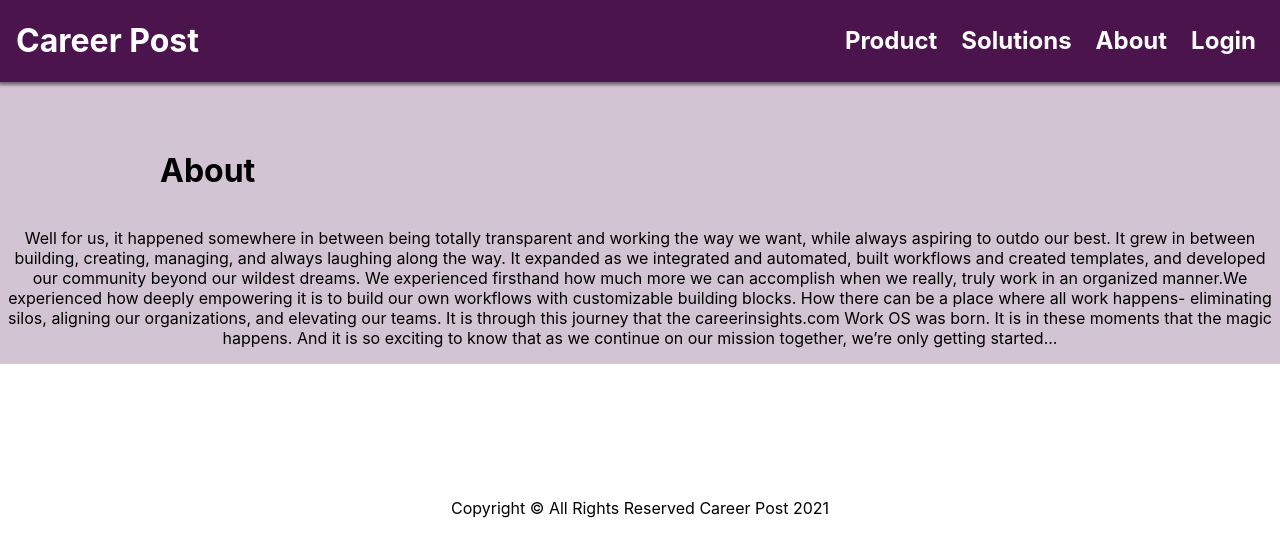
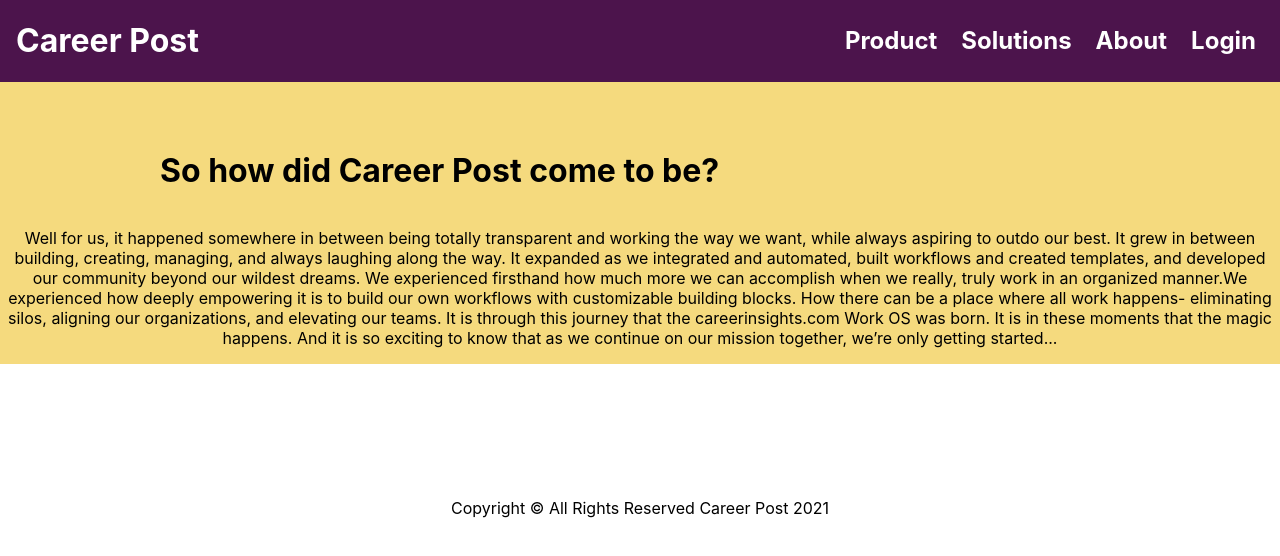
Before and after one commit to alba-molina-nyc/career-insights-official, a React (Create React App) app: page /about in a window 1280 px wide. Shown: the top 556 px of the page. Built offline with nearby package versions, Linux system fonts and the light colour scheme; no server answers.

Commit message:
wip: added some styling

```diff
--- a/src/pages/About.js
+++ b/src/pages/About.js
@@ -7,7 +7,7 @@ const About = (props) => {
         <title>About Us</title>
         </Helmet>
         <StyledMain>
-            <h1>About</h1>
+            <h1>So how did Career Post come to be?</h1>
 <p>Well for us, it happened somewhere in between being totally transparent and working the way we want, while always aspiring to outdo our best. It grew in between building, creating, managing, and always laughing along the way. It expanded as we integrated and automated, built workflows and created templates, and developed our community beyond our wildest dreams. We experienced firsthand how much more we can accomplish when we really, truly work in an organized manner.We experienced how deeply empowering it is to build our own workflows with customizable building blocks. How there can be a place where all work happens- eliminating silos, aligning our organizations, and elevating our teams. It is through this journey that the careerinsights.com Work OS was born. It is in these moments that the magic happens. And it is so exciting to know that as we continue on our mission together, we’re only getting started...</p>
         </StyledMain>
         </>
--- a/src/pages/Home.js
+++ b/src/pages/Home.js
@@ -1,17 +1,22 @@
 import { Helmet } from 'react-helmet';
 import { StyledMain } from '../styles';
+
 const Home = (props) => {
     return (
         <>
         <Helmet>
-            <title>Career Insights</title>
+            <title>Career Post</title>
 
         </Helmet>
         <StyledMain>
-            <h1>Home</h1>
-            <h3>This board helps you to keep track of internship and job applications, ensuring you never miss an opportunity! </h3>
+
+            <h1>Manage everything career based in one place </h1>
+            <h3>This board helps you to keep track of internship and job applications, ensuring you never miss an opportunity! <img src='https://i.imgur.com/O20TmdQ.png'
+           width='50%'/> </h3>
             <p> Full CRM and sourcing capabilities to find and connect with the high-quality companies you seek. You can: Discover more companies with direct sourcing. Nurture your applicants through all social channels. Build beautiful career sites optimized for mobile. Incorporate our one-click apply process
             </p>
+            <img src='https://i.imgur.com/0WRy28F.png'
+           width='50%'/>
         </StyledMain>
         </>
     );
--- a/src/styles.js
+++ b/src/styles.js
@@ -47,7 +47,7 @@ display: flex;
 flex-direction: column;
 align-items: center;
 padding-top: 3rem;
-background-color: rgb(76,20,76, 25%);
+background-color: rgb(245,218,126);
 @media(min-width: 975px) {
     h1 {
         align-self: flex-start;
@@ -63,9 +63,8 @@ background-color: rgb(76,20,76, 25%);
             }
 section  {
     background-color: rgb(236,174,42);
+}
 
-
-}
 
 
 
```
